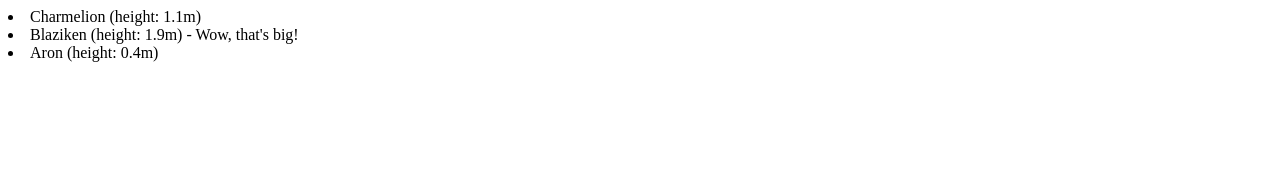
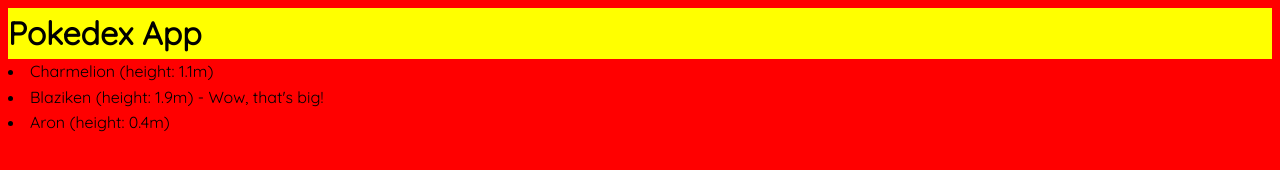
Before and after one commit to jpark42/pokedex, a plain HTML site: page index.html in a window 1280 px wide. Drawn offline with Linux system fonts and the light colour scheme.

Commit message:
Add basic CSS
- added font
- defined basic colors used
- added a background color for body and header

```diff
--- a/css/styles.css
+++ b/css/styles.css
@@ -0,0 +1,25 @@
+:root {
+    --text-color: black;
+    --background-color: red;
+    --header__backgrouund-color: yellow;
+    --header__font-weight: 700;
+}
+
+* {
+    box-sizing: border-box;
+}
+
+body {
+    background-color: var(--background-color);
+    font-family: 'Quicksand', sans-serif;
+    color: var(--text-color);
+    font-weight: 400;
+    font-size: 16px;
+    line-height: 1.6;
+}
+
+h1 {
+    background-color: var(--header__backgrouund-color);
+    font-weight: var(--header__font-weight);
+    margin: 0;
+}
--- a/index.html
+++ b/index.html
@@ -4,9 +4,14 @@
     <meta charset="utf-8">
     <meta name="viewport" content="width=device-width, initial-scale=1">
     <link rel="stylesheet" type="text/css" href="css/styles.css">
+    <link href="https://fonts.googleapis.com/css2?family=Quicksand&display=swap" rel="stylesheet">
     <title>Pokedex</title>
   </head>
+
   <body>
+    <header class="page-header">
+      <h1>Pokedex App</h1>
+    </header>
     <script src="js/scripts.js"></script>
   </body>
 </html>
```
